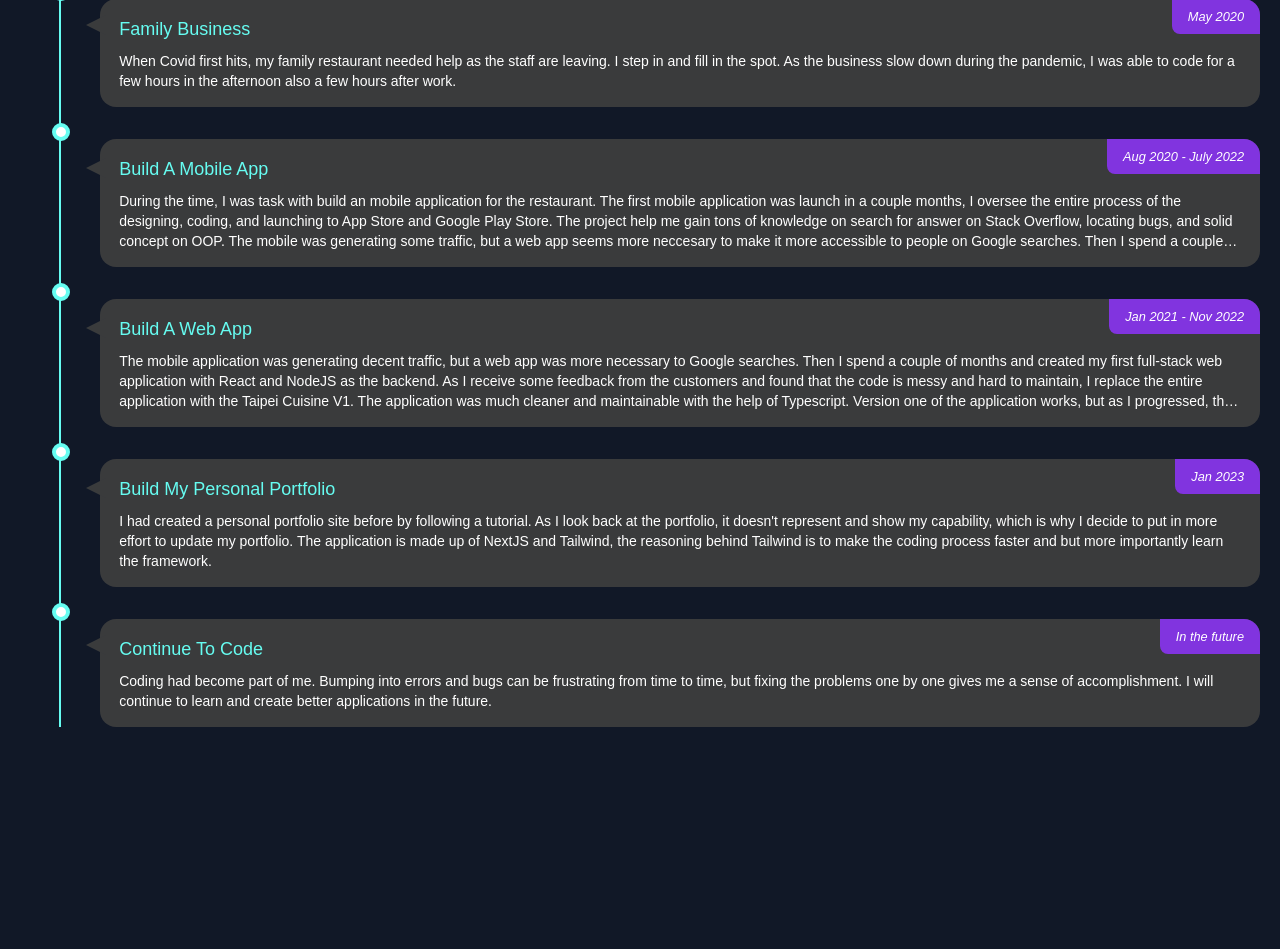
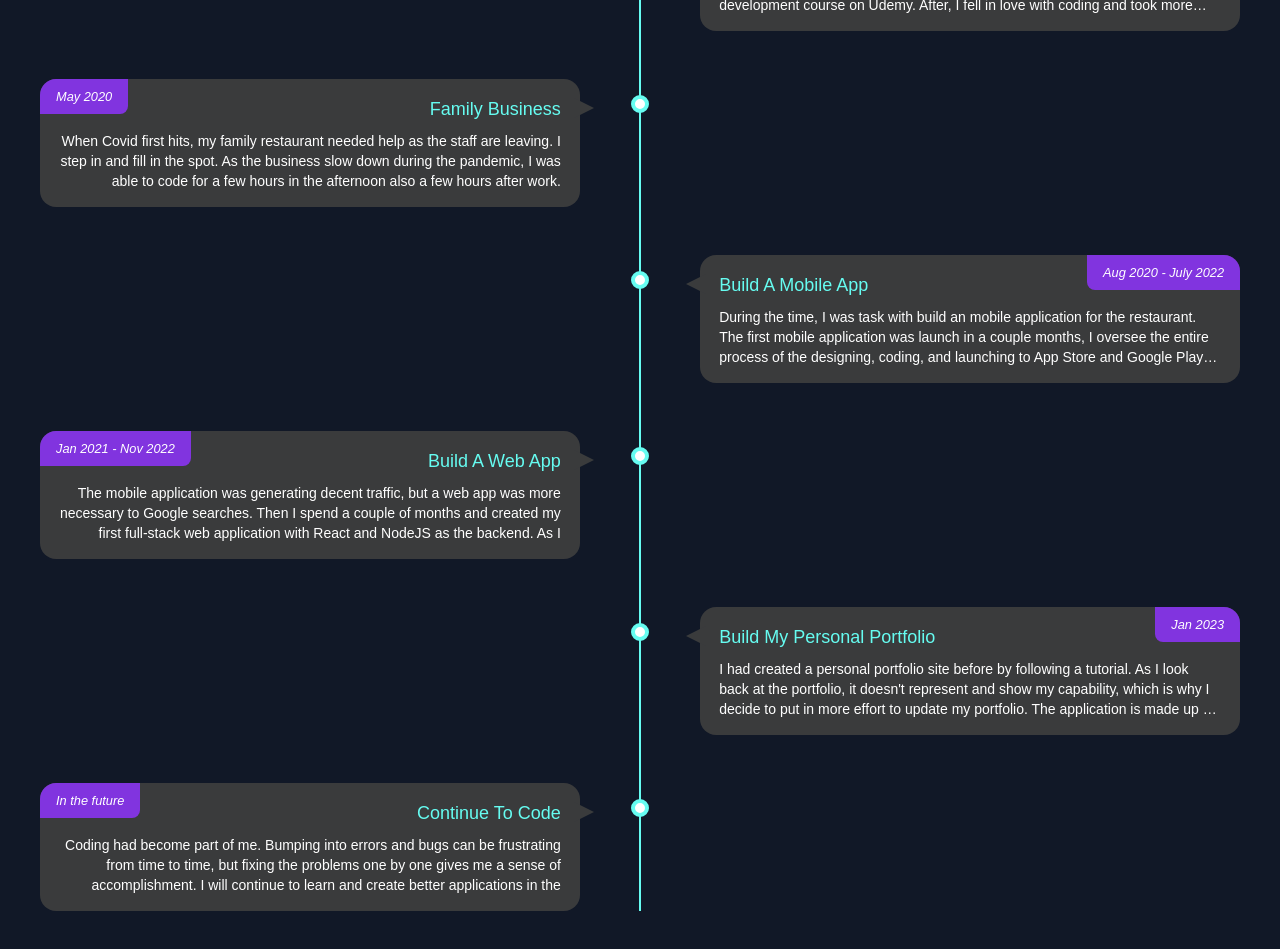
Before and after one commit to XianFengWu1996/personal-portfolio, a Next.js app: page / in a window 1280 px wide. Shown: the part 3120-4069 px from the top of the page. Before the commit the page ends 3887 px from the top, so only its background shows below. Built offline with nearby package versions, Linux system fonts and the light colour scheme; a web font is replaced by a local one.

Commit message:
finish timeline desktop layout and animation

```diff
--- a/src/components/AboutMe/AboutMe.tsx
+++ b/src/components/AboutMe/AboutMe.tsx
@@ -2,29 +2,37 @@ import { useObserver } from '@/hooks/useIntersectionObserver';
 import { useEffect, useState } from 'react';
 import { IoArrowBack } from 'react-icons/io5';
 import Dialog from '../Dialog';
-import { TimelineData } from './data';
-import TimelineItem from './TimelineItem';
+import DesktopTimeline from './DesktopTimeline';
+import MobileTimeline from './MobileTimeline';
 
 const AboutMe = () => {
   // the observer will monitor the whether or not the each element is in view or not
   // once the element is view, we want to animate the line element to match the element
   useObserver({
-    watchList: ['.timeline--content-text'],
+    watchList: ['.timeline--text-left', '.timeline--text-right'],
     callback: (entries, obs) => {
-      const container = document.querySelector('.timeline--container');
+      const desktop = window.innerWidth > 1024;
+
+      const container = document.querySelector(
+        `.timeline--container-${desktop ? 'desktop' : 'mobile'}`
+      );
       if (!container) return;
       const containerHeight = container.clientHeight;
 
       entries.map((entry) => {
-        console.log(entry.isIntersecting);
         // variable that is different every iteration
         const elHeight = entry.target.clientHeight; // the height of the element
 
         // the current height of the timeline display line
-        const lineEl = document.getElementById('timeline--line');
+        const lineEl = document.getElementById(
+          `timeline--line-${desktop ? 'desktop' : 'mobile'}`
+        );
         if (!lineEl) return;
         let lineHeight = Number(lineEl.style.height.replace('px', ''));
 
+        console.log(elHeight);
+        console.log(containerHeight);
+        console.log(lineHeight);
         if (lineHeight < containerHeight && entry.isIntersecting) {
           entry.target.classList.add('show-expand');
           lineEl.style.height = (lineHeight + elHeight).toString() + 'px';
@@ -40,14 +48,16 @@ const AboutMe = () => {
   // but as screen get resize to 600px in width, the height might just be around 150px, since there are more space horizontally
   // the observer above is meant to handle the height of the line for the timeline as it gets scrolled
   // however, the line might be too long if the user resize the window when the line complete the animation
-  function resizeListener() {
+  function resizeListener(this: Window) {
+    const desktop = this.innerWidth > 1024;
+
     // grab the documents required
     // the content container for the timeline
-    const textContent = document.querySelector('.timeline--content');
+    const textContent = document.querySelector(`.timeline--content`);
     if (!textContent) return;
 
     // the actually line for the timeline
-    const timelineLine = document.getElementById('timeline--line');
+    const timelineLine = document.getElementById(`timeline--line-mobile`);
     if (!timelineLine) return;
 
     // .style.height return the string format with px ex. "100px"
@@ -98,23 +108,8 @@ const AboutMe = () => {
       </Dialog>
       <h1 className="title mx-auto">About Me</h1>
 
-      <div className="w-full px-5 py-10">
-        <div className="timeline--container">
-          {/* timeline line */}
-          <span id="timeline--fill">
-            <span id="timeline--line"></span>
-          </span>
-
-          {/* timeline contents */}
-          <div className="timeline--content h-fit">
-            {TimelineData.map((timeline, i) => {
-              return (
-                <TimelineItem key={i} item={timeline} onOpen={handleOpen} />
-              );
-            })}
-          </div>
-        </div>
-      </div>
+      <MobileTimeline handleOpen={handleOpen} />
+      <DesktopTimeline handleOpen={handleOpen} />
     </div>
   );
 };
--- /dev/null
+++ b/src/components/AboutMe/DesktopTimeline.tsx
@@ -0,0 +1,34 @@
+import { TimelineData } from './data';
+import { DesktopTimeLineItem } from './TimelineItem';
+
+interface Props {
+  handleOpen: (arg1: TimeLine) => void;
+}
+
+const DesktopTimeline = ({ handleOpen }: Props) => {
+  return (
+    <div className="hidden lg:flex py-10">
+      <div className="timeline--container-desktop w-screen px-10 grid grid-cols-1">
+        {TimelineData.map((timeline, i) => {
+          return (
+            <DesktopTimeLineItem
+              key={i}
+              item={timeline}
+              onOpen={handleOpen}
+              index={i}
+            />
+          );
+        })}
+      </div>
+
+      <span
+        id="timeline--fill-desktop"
+        className="absolute left-[50%] translate-x-[-50%] h-full"
+      >
+        <span id="timeline--line-desktop"></span>
+      </span>
+    </div>
+  );
+};
+
+export default DesktopTimeline;
--- /dev/null
+++ b/src/components/AboutMe/MobileTimeline.tsx
@@ -0,0 +1,35 @@
+import { TimelineData } from './data';
+import { TimelineItem } from './TimelineItem';
+
+interface Props {
+  handleOpen: (arg1: TimeLine) => void;
+}
+
+const MobileTimeline = ({ handleOpen }: Props) => {
+  return (
+    <div className="w-full px-5 py-10 lg:hidden">
+      <div className="timeline--container-mobile flex">
+        {/* timeline line */}
+        <span id="timeline--fill-mobile">
+          <span id="timeline--line-mobile"></span>
+        </span>
+
+        {/* timeline contents */}
+        <div className="timeline--content h-fit flex flex-col">
+          {TimelineData.map((timeline, i) => {
+            return (
+              <TimelineItem
+                key={i}
+                item={timeline}
+                onOpen={handleOpen}
+                index={i}
+              />
+            );
+          })}
+        </div>
+      </div>
+    </div>
+  );
+};
+
+export default MobileTimeline;
--- a/src/components/AboutMe/TimelineItem.tsx
+++ b/src/components/AboutMe/TimelineItem.tsx
@@ -1,18 +1,19 @@
 interface Props {
   item: TimeLine;
   onOpen: (args1: TimeLine) => void;
+  index: number;
 }
 
-const TimelineItem = ({ item, onOpen }: Props) => {
+export const TimelineItem = ({ item, onOpen }: Props) => {
   const handleOnClick = () => {
     onOpen(item);
   };
   return (
     <div
-      className="timeline--content-text cursor-pointer slideup--expand-hide"
+      className={`timeline--text-right cursor-pointer slide--left-expand-hide`}
       onClick={handleOnClick}
     >
-      <div className="text-box">
+      <div className="text--box-right">
         <h2 className="text-[#66fcf1] capitalize text-lg mb-2">{item.title}</h2>
         <small className="italic">{item.date}</small>
 
@@ -28,4 +29,33 @@ const TimelineItem = ({ item, onOpen }: Props) => {
   );
 };
 
-export default TimelineItem;
+export const DesktopTimeLineItem = ({ item, onOpen, index }: Props) => {
+  const handleOnClick = () => {
+    onOpen(item);
+  };
+  return (
+    <div
+      className={`cursor-pointer place-items-end max-w-[45%] ${
+        index % 2 === 0
+          ? 'justify-self-start timeline--text-left'
+          : 'justify-self-end timeline--text-right'
+      }`}
+      onClick={handleOnClick}
+    >
+      <div
+        className={`${index % 2 === 0 ? 'text--box-left' : 'text--box-right'}`}
+      >
+        <h2 className="text-[#66fcf1] capitalize text-lg mb-2">{item.title}</h2>
+        <small className="italic">{item.date}</small>
+
+        <p
+          className={`text-sm ${
+            item.content && item.content.length > 50 ? 'ellipsis--3' : ''
+          }`}
+        >
+          {item.content}
+        </p>
+      </div>
+    </div>
+  );
+};
--- a/src/styles/Animation.css
+++ b/src/styles/Animation.css
@@ -26,10 +26,18 @@
   filter: blur(2px);
 }
 
-.slideup--expand-hide {
+.slide--left-expand-hide {
   opacity: 0.1;
   scale: 0.5;
   transform: translateX(100%);
+  filter: blur(2px);
+  transition: all 0.5s ease-in-out;
+}
+
+.slide--right-expand-hide {
+  opacity: 0.1;
+  scale: 0.5;
+  transform: translateX(-100%);
   filter: blur(2px);
   transition: all 0.5s ease-in-out;
 }
--- a/src/styles/Timeline.css
+++ b/src/styles/Timeline.css
@@ -1,18 +1,21 @@
-.timeline--container {
+.timeline--container-mobile,
+.timeline--container-desktop {
   height: 100%;
   width: 100%;
-  display: flex;
 }
 
-#timeline--fill {
+#timeline--fill-mobile,
+#timeline--fill-desktop {
   width: 5rem;
   display: flex;
   justify-content: center;
+  z-index: -1;
 }
 
-#timeline--line {
+#timeline--line-mobile,
+#timeline--line-desktop {
   width: 2px;
-  height: 0px;
+  height: 0;
   background-color: var(--mainColor);
   transition: all 3s;
 }
@@ -21,37 +24,54 @@
   flex: 1;
 }
 
-.timeline--content-text {
+.timeline--text-left,
+.timeline--text-right {
   position: relative;
-  padding-bottom: 1rem;
-  padding-top: 1rem;
+  padding-bottom: 1.5rem;
+  padding-top: 1.5rem;
 }
 
-.timeline--content-text:last-child {
+.timeline--text-left:last-child,
+.timeline--text-right:last-child {
   padding-bottom: 0;
 }
 
-.timeline--content-text::after {
+.timeline--text-left::after,
+.timeline--text-right::before {
   content: '';
   position: absolute;
   width: 18px;
   height: 18px;
   background-color: white;
   border: 4px solid var(--mainColor);
-  top: 0;
-  left: -3rem;
+  top: 2.5rem;
   border-radius: 50%;
   z-index: 2;
 }
 
-.text-box {
+.timeline--text-right::before {
+  right: calc(100vw - 90px);
+}
+
+@media (min-width: 1024px) {
+  .timeline--text-left::after {
+    left: calc((100vw / 2) - 49px);
+  }
+
+  .timeline--text-right::before {
+    right: calc((100vw / 2) - 49px);
+  }
+}
+
+.text--box-right,
+.text--box-left {
   background-color: #3a3b3c;
   padding: 1rem 1.2rem 1rem 1.2rem;
   border-radius: 1rem;
   position: relative;
 }
 
-.text-box::before {
+.text--box-right::before {
   content: '\A';
   position: absolute;
   top: 15%;
@@ -63,14 +83,49 @@
   border-color: transparent #3a3b3c transparent transparent;
 }
 
-.text-box > small {
+.text--box-left::after {
+  content: '\A';
+  position: absolute;
+  top: 15%;
+  right: -0.9rem;
+  height: 20px;
+  width: 15px;
+  border-style: solid;
+  border-width: 10px 20px 10px 0px;
+  transform: scaleX(-1);
+  border-color: transparent #3a3b3c transparent transparent;
+}
+
+.text--box-left > small,
+.text--box-right > small {
   position: absolute;
   top: 0;
-  right: 0;
   background-color: var(--contractColor);
   padding: 0.5rem 1rem;
+}
+
+.text--box-right > small {
+  right: 0;
   border-bottom-left-radius: 0.5rem;
   border-top-right-radius: 1rem;
+}
+
+.text--box-left > small {
+  left: 0;
+  border-bottom-right-radius: 0.5rem;
+  border-top-left-radius: 1rem;
+}
+
+.text--box-right > h2 {
+  text-align: start;
+}
+
+.text--box-left > h2 {
+  text-align: end;
+}
+
+.text--box-left > p {
+  text-align: end;
 }
 
 .ellipsis--3 {
```
